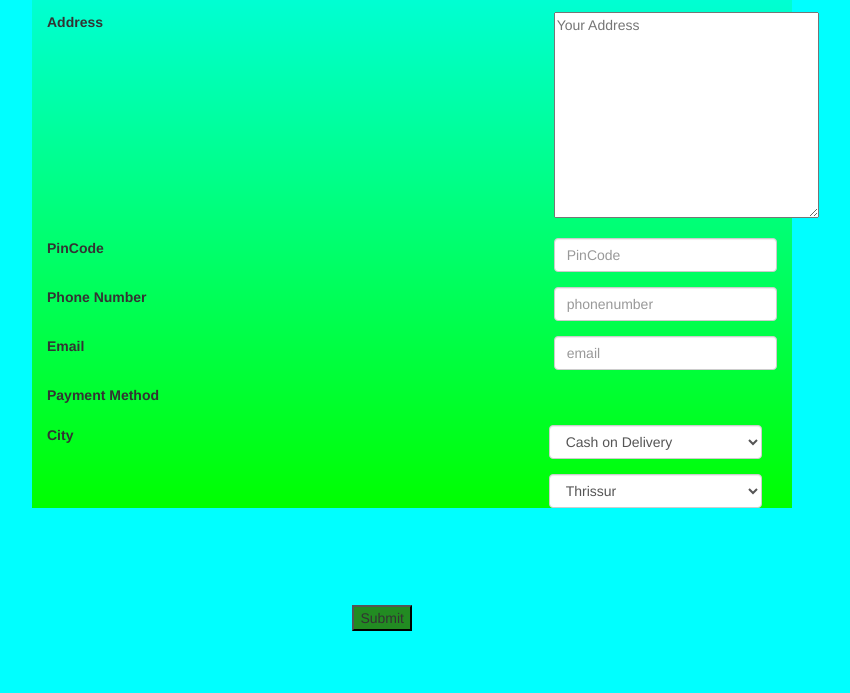
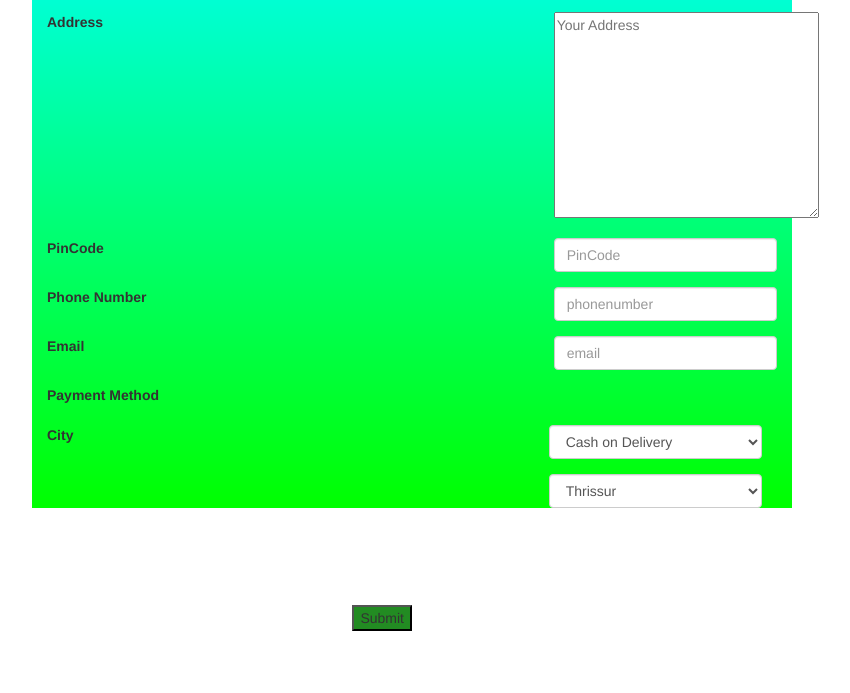
Before and after one commit to zeldaxlizzz/Webool, a plain HTML site: page checkout.html in a window 1280 px wide. Shown: the part 107-800 px from the top of the page, without its empty margins (38-888 px from the left). Drawn offline with nearby package versions, Linux system fonts and the light colour scheme.

Commit message:
project complete

```diff
--- a/checkout.html
+++ b/checkout.html
@@ -18,7 +18,7 @@
   <meta name="theme-color" content="#fafafa">
  </head>
 
- <body class="tint-cyan">
+ <body >
   <div class="container">
     <div class="col-sm-8 tint-green">
            <h1 style="color: darkred;">Webool</h1>
```
